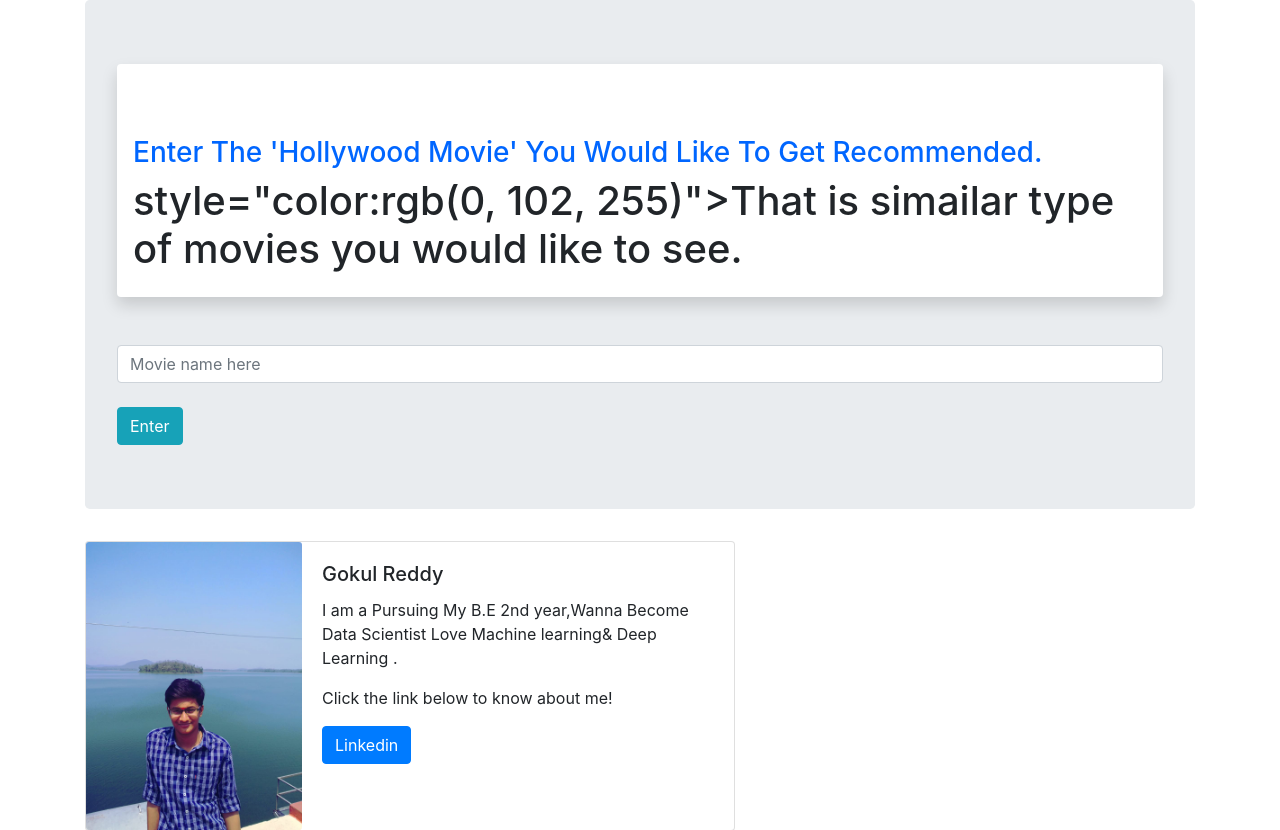
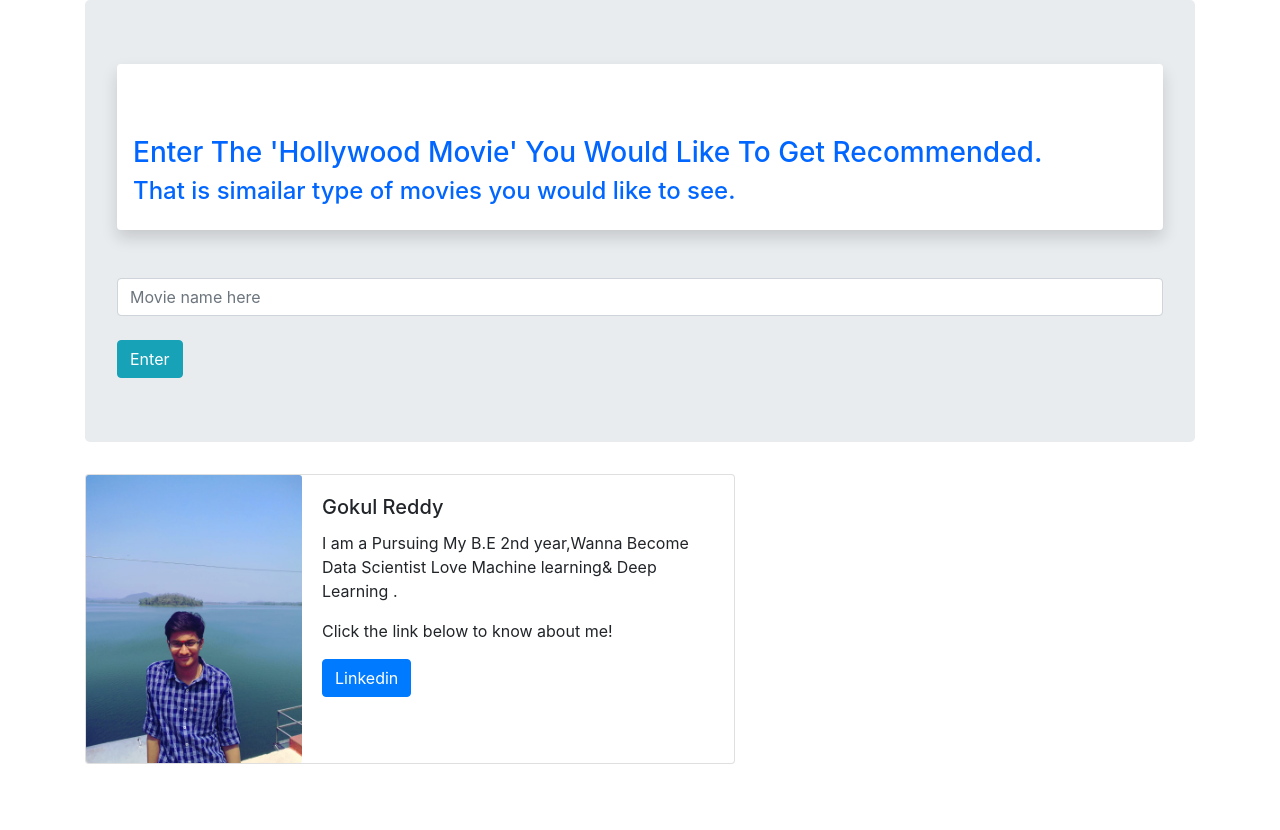
Before and after one commit to GOKUL-REDDY/Movie-Recommendation-hollywood-, a Flask app: page / in a window 1280 px wide. Shown: the part 74-904 px from the top of the page. After the commit the page ends 838 px from the top, so only its background shows below. Run offline with Flask 2, Linux system fonts and the light colour scheme; some libraries are stand-ins or nearby versions.

Commit message:
Update home.html

```diff
--- a/templates/home.html
+++ b/templates/home.html
@@ -3,7 +3,7 @@
 <div class="shadow p-3 mb-5 bg-white rounded">
   <h1 style="color:rgb(255, 255, 255)">Welcome To Movie Recommender</h1>
   <h3 style="color:rgb(0, 102, 255)">Enter The 'Hollywood Movie' You Would Like To Get Recommended.</h3>
-  <h1>style="color:rgb(0, 102, 255)">That is simailar type of movies you would like to see.</1>
+  <h4 style="color:rgb(0, 102, 255)">That is simailar type of movies you would like to see.</h4>
 </div>
 
   <form action="{{url_for('recommend')}}">
```
